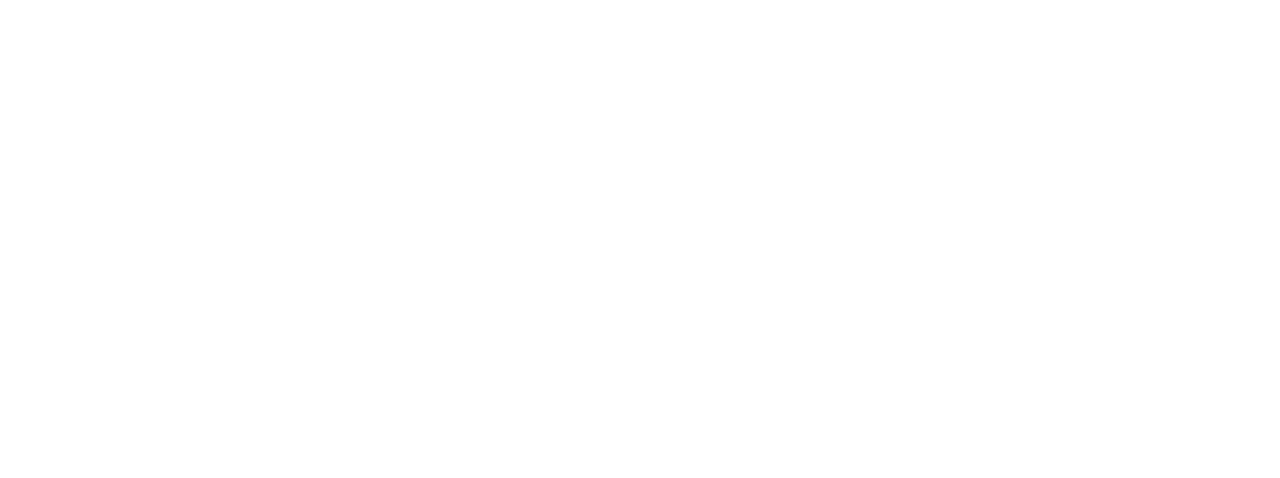
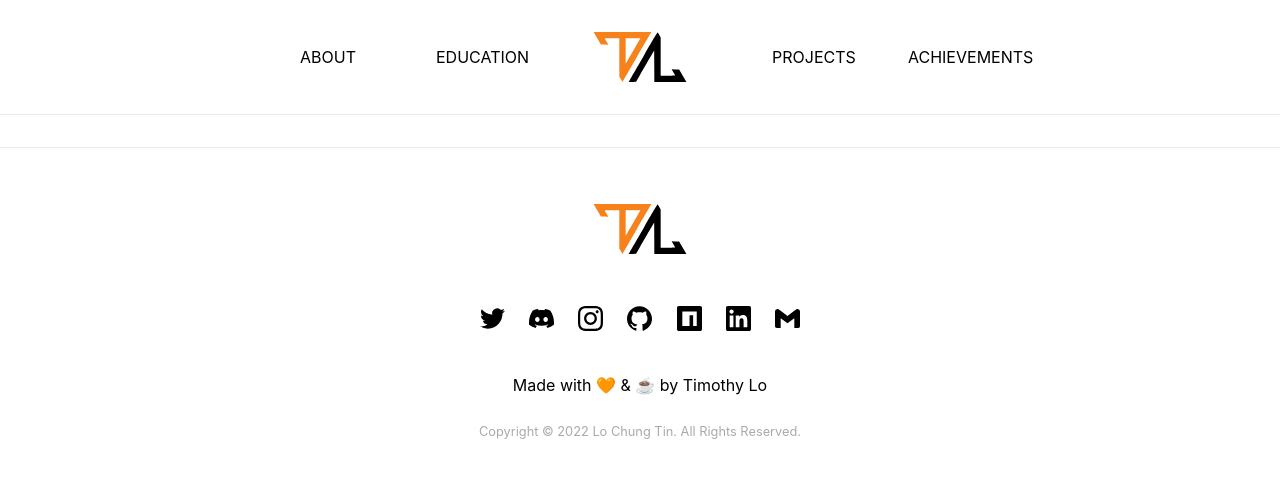
Before and after one commit to lochungtin/portfolio, a Next.js app: page /projects in a window 1280 px wide. Shown: the top 478 px of the page. Built offline with nearby package versions, Linux system fonts and the light colour scheme.

Commit message:
project page template

```diff
--- a/pages/projects/index.js
+++ b/pages/projects/index.js
@@ -1,7 +1,19 @@
+import Head from 'next/head';
+import Footer from '../components/footer';
+import Header from '../components/header';
+
 export default function Projects() {
     return (
         <div>
+            <Head>
+                <title>My Projects</title>
+                <link rel="icon" href='/logo/favicon.ico' />
+                <meta name="viewport" content="width=device-width, initial-scale=1.0"></meta>
+            </Head>
 
+            <Header />
+
+            <Footer />
         </div>
     );
 }
```
Also changed, not shown: pages/projects/[pid].js (+8 -1 lines).
